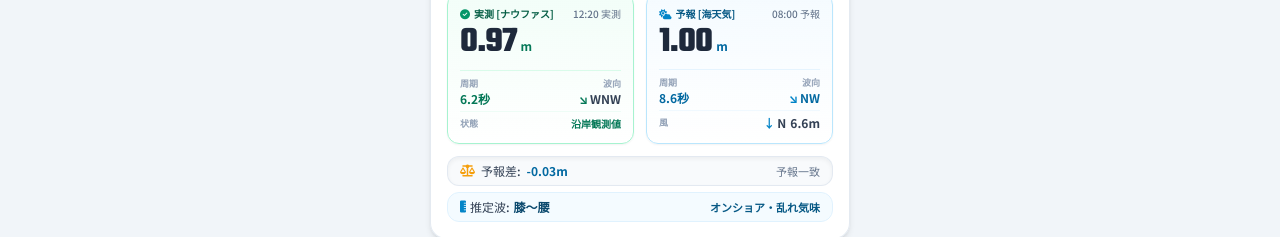
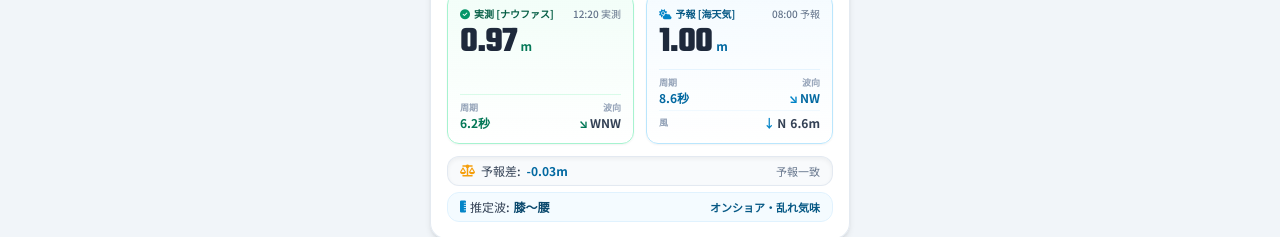
Before and after one commit to dmmiea/surf-base, a plain HTML site: page index.html in a window 1280 px wide. Shown: the part 267-504 px from the top of the page. Drawn offline with nearby package versions, Linux system fonts and the light colour scheme.

Commit message:
fix: 実測カード内の不要な「状態 沿岸観測値」を削除

```diff
--- a/index.html
+++ b/index.html
@@ -152,8 +152,7 @@
             </div>
           </div>
 
-          <div class="mt-2 pt-1.5 border-t border-emerald-100/80 space-y-1 text-[11px]">
-            <div class="flex items-center justify-between">
+          <div class="mt-2 pt-1.5 border-t border-emerald-100/80 flex items-center justify-between text-[11px]">
             <div>
               <span class="text-slate-400 block text-[9px] uppercase font-bold">周期</span>
               <strong id="heroRealPeriod" class="text-emerald-700 font-bold text-xs">5.2秒</strong>
@@ -164,11 +163,6 @@
                 <span id="heroRealDirArrow" class="inline-block text-emerald-700"></span>
                 <span id="heroRealDir">NW</span>
               </strong>
-              </div>
-            </div>
-            <div class="flex items-center justify-between text-[10px] pt-1 border-t border-emerald-50/80">
-              <span class="text-slate-400 font-bold text-[9px]">状態</span>
-              <span class="text-emerald-700 font-semibold text-[10px]">沿岸観測値</span>
             </div>
           </div>
         </div>
```
Lines whose indentation alone changed are shown as unchanged.
